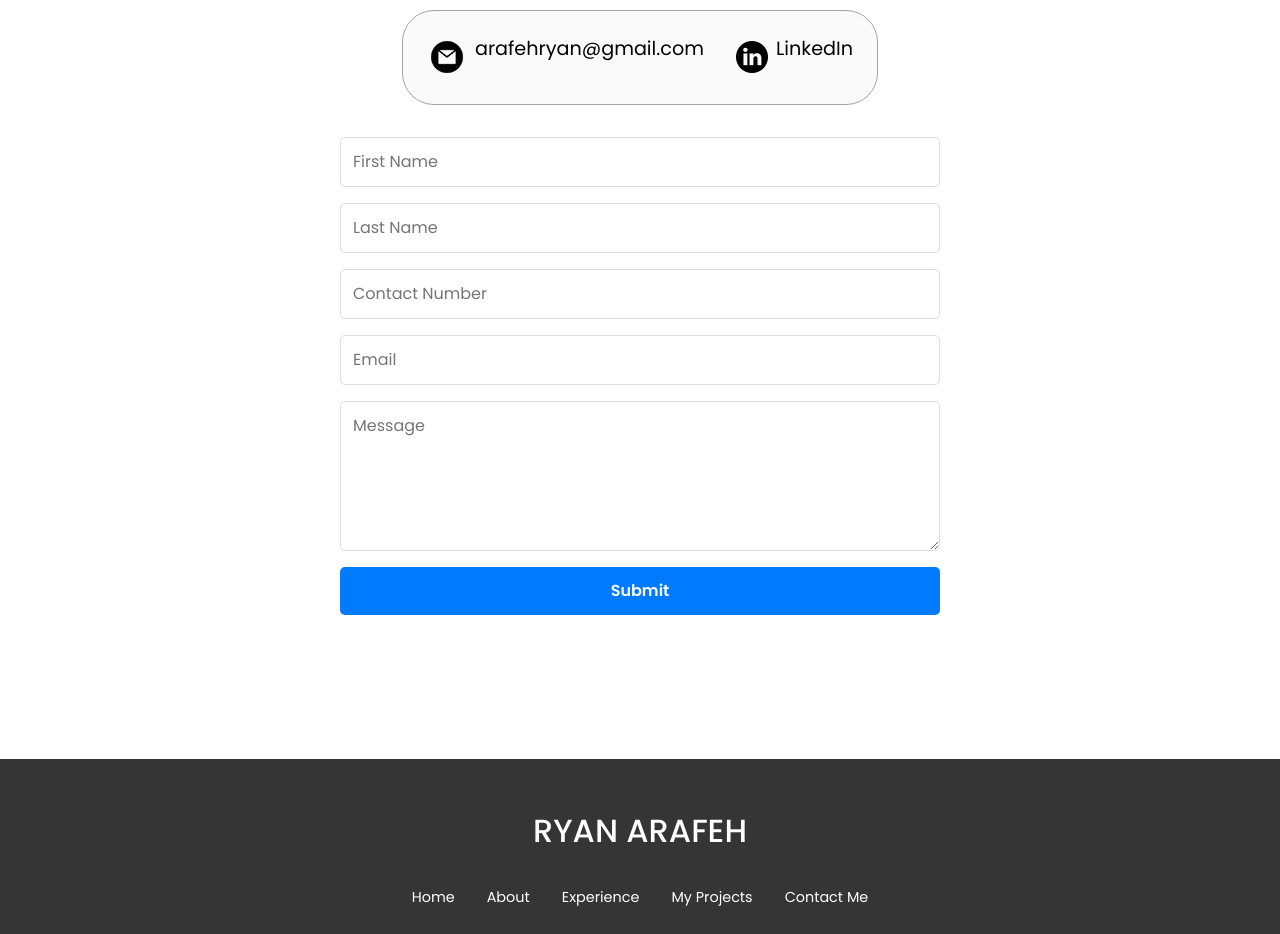
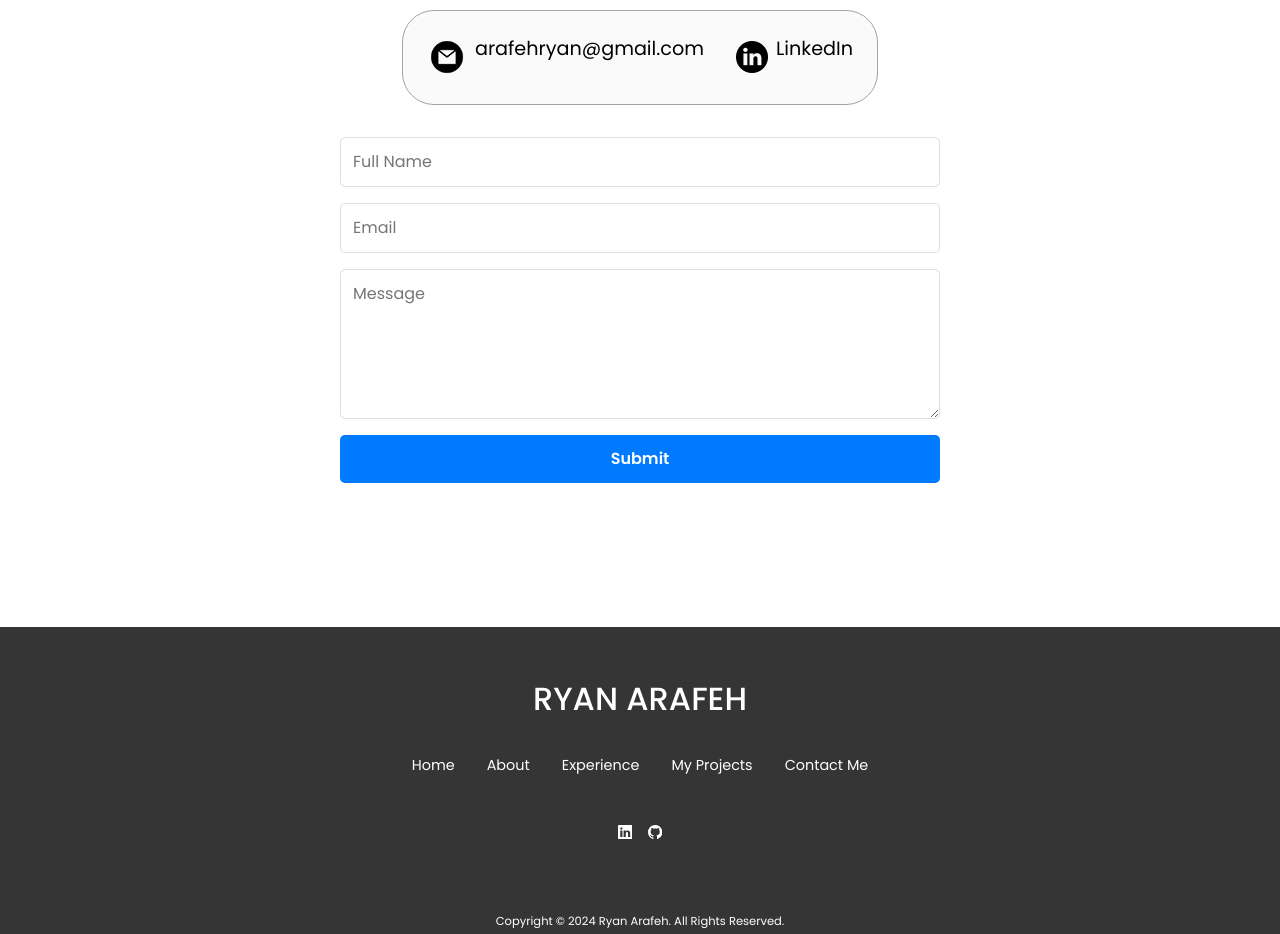
Before and after one commit to issryan/Portfolio, a React (Create React App) app: page / in a window 1280 px wide. Shown: the part 4940-5874 px from the top of the page. Built offline with nearby package versions, Linux system fonts and the light colour scheme.

Commit message:
feature scroll to home page when user submits in contact form

```diff
--- a/src/components/contacts/Contacts.jsx
+++ b/src/components/contacts/Contacts.jsx
@@ -5,9 +5,7 @@ import emailIcon from '../../assets/email.png';
 
 const Contacts = () => {
   const [formData, setFormData] = useState({
-    firstName: '',
-    lastName: '',
-    contactNumber: '',
+    fullName: '',
     email: '',
     message: ''
   });
@@ -21,13 +19,13 @@ const Contacts = () => {
     console.log('Form data:', formData);
     // Reset the form
     setFormData({
-      firstName: '',
-      lastName: '',
-      contactNumber: '',
+      fullName: '',
       email: '',
       message: ''
     });
     alert('Thank you for reaching out!');
+    // Scroll to the top of the page after form submission
+    window.location.href = '#home';
   };
 
   return (
@@ -48,25 +46,9 @@ const Contacts = () => {
         <form onSubmit={handleSubmit} className="contact-form">
           <input
             type="text"
-            name="firstName"
-            placeholder="First Name"
-            value={formData.firstName}
-            onChange={handleChange}
-            required
-          />
-          <input
-            type="text"
-            name="lastName"
-            placeholder="Last Name"
-            value={formData.lastName}
-            onChange={handleChange}
-            required
-          />
-          <input
-            type="text"
-            name="contactNumber"
-            placeholder="Contact Number"
-            value={formData.contactNumber}
+            name="fullName"
+            placeholder="Full Name"
+            value={formData.fullName}
             onChange={handleChange}
             required
           />
```
